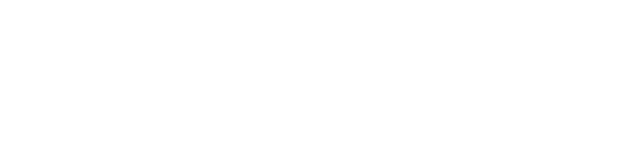
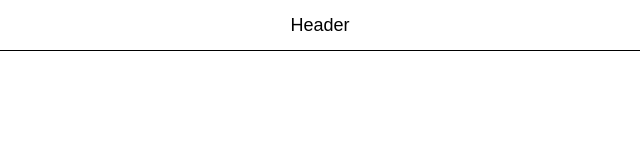
Before and after one commit to ooloo-io/github-flow-bepie-hub, a website: page src/index.html in a window 1280 px wide. Shown: the whole page, without its empty margins (320-960 px from the left). Drawn offline with nearby package versions, Linux system fonts and the light colour scheme.

Commit message:
Header (#1)
* Add header markup

* Add header styles

```diff
--- a/src/index.html
+++ b/src/index.html
@@ -13,5 +13,8 @@
 </head>
 
 <body>
+  <header class="header">
+    Header
+  </header>
 </body>
 </html>
--- a/src/styles.css
+++ b/src/styles.css
@@ -2,3 +2,11 @@ body {
   font-family: Arial, Helvetica, sans-serif;
   font-size: 18px;
 }
+
+.header {
+  height: 50px;
+  display: flex;
+  justify-content: center;
+  align-items: center;
+  border-bottom: 1px solid black;
+}
```
